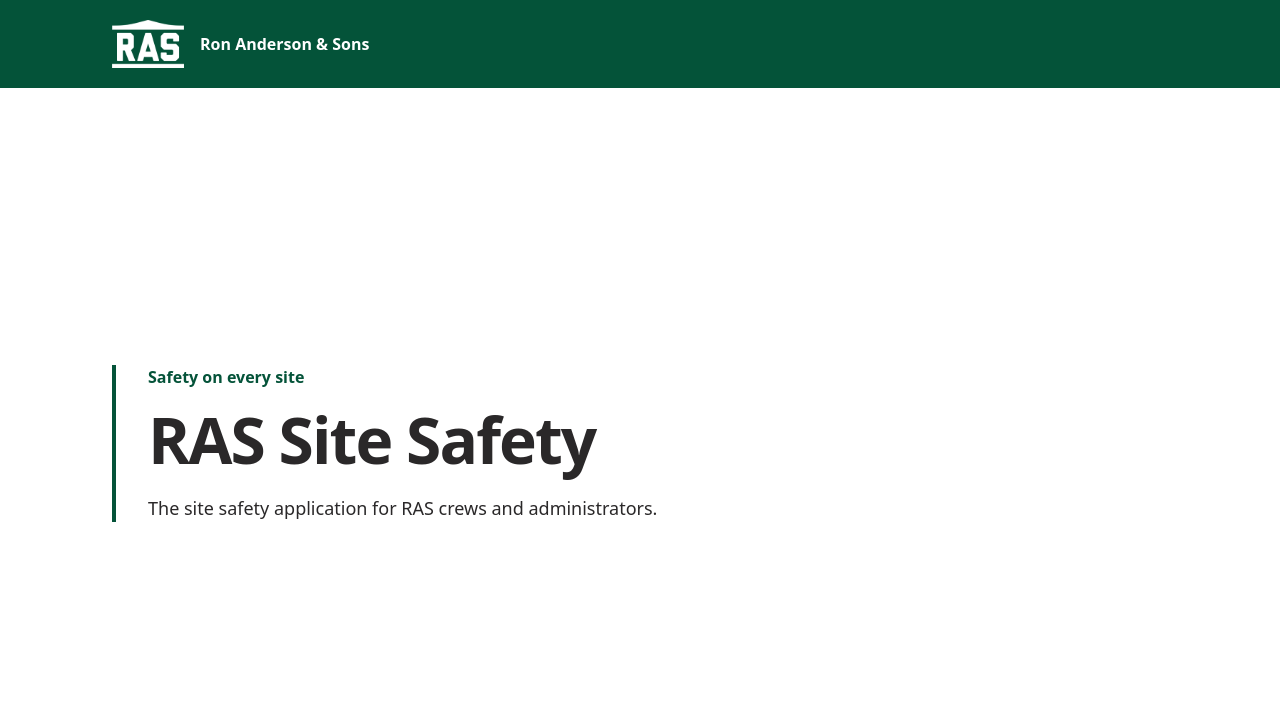
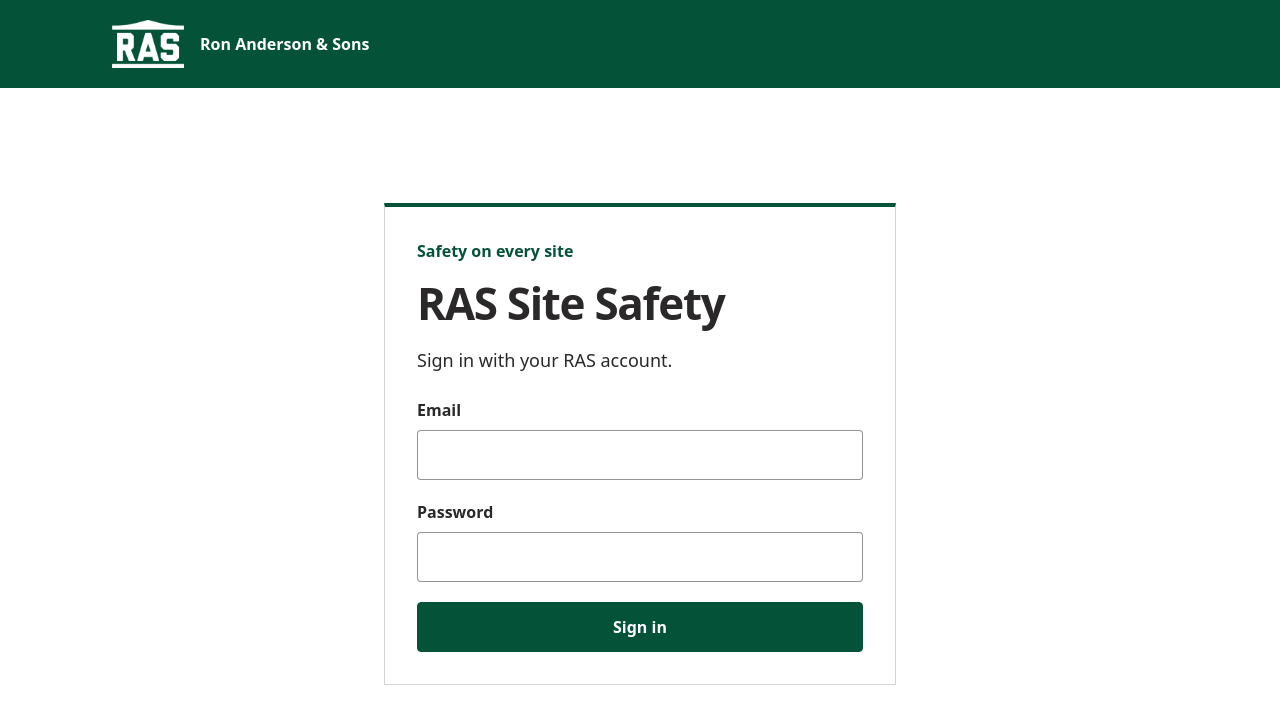
Before and after one commit to MohannadDukhan/ras-safety-app, a React (Vite) app: page / in a window 1280 px wide. Shown: the top 724 px of the page. Built offline with nearby package versions, Linux system fonts and the light colour scheme; no server answers.

Commit message:
feat: add authentication and role-based access

```diff
--- a/src/App.css
+++ b/src/App.css
@@ -38,30 +38,125 @@
   flex: 1;
   display: flex;
   align-items: center;
+  justify-content: center;
   padding-block: 3rem;
 }
 
-.welcome {
-  max-width: 40rem;
-  border-left: 4px solid var(--ras-green);
-  padding-left: clamp(1rem, 4vw, 2rem);
+.entry-panel {
+  width: 100%;
+  max-width: 32rem;
+  padding: clamp(1.25rem, 4vw, 2rem);
+  border: 1px solid rgb(42 40 41 / 20%);
+  border-top: 4px solid var(--ras-green);
 }
 
-.welcome-label {
+.entry-label {
   margin: 0 0 1rem;
   color: var(--ras-green);
   font-weight: 600;
 }
 
-.welcome h1 {
+.entry-panel h1 {
   margin: 0 0 1.25rem;
   font-family: var(--font-heading);
-  font-size: clamp(2.25rem, 6vw, 4rem);
+  font-size: clamp(2rem, 5vw, 2.75rem);
   line-height: 1.1;
   letter-spacing: -0.03em;
 }
 
-.welcome-description {
+.entry-description {
   margin: 0;
   font-size: 1.125rem;
 }
+
+.entry-panel h2 {
+  margin: 1.25rem 0 0.75rem;
+  font-family: var(--font-heading);
+  font-size: 1.375rem;
+  line-height: 1.3;
+  overflow-wrap: anywhere;
+}
+
+.role-label {
+  display: inline-block;
+  margin: 0;
+  padding: 0.25rem 0.75rem;
+  background-color: var(--ras-green);
+  color: var(--ras-white);
+  border-radius: 0.25rem;
+  font-weight: 600;
+}
+
+.login-form {
+  margin-top: 1.5rem;
+}
+
+.login-form fieldset {
+  display: grid;
+  gap: 1.25rem;
+  min-width: 0;
+  margin: 0;
+  padding: 0;
+  border: 0;
+}
+
+.form-field {
+  display: grid;
+  gap: 0.5rem;
+}
+
+.form-field label {
+  font-weight: 600;
+}
+
+.form-field input {
+  width: 100%;
+  min-width: 0;
+  min-height: 3rem;
+  padding: 0.75rem;
+  border: 1px solid rgb(42 40 41 / 50%);
+  border-radius: 0.25rem;
+  font: inherit;
+  color: var(--ras-charcoal);
+  background-color: var(--ras-white);
+}
+
+.app-button {
+  min-height: 3rem;
+  padding: 0.75rem 1.25rem;
+  border: 1px solid var(--ras-green);
+  border-radius: 0.25rem;
+  font: inherit;
+  font-weight: 600;
+  color: var(--ras-white);
+  background-color: var(--ras-green);
+  cursor: pointer;
+}
+
+.app-button:hover:not(:disabled) {
+  background-color: var(--ras-charcoal);
+  border-color: var(--ras-charcoal);
+}
+
+.app-button:focus-visible,
+.form-field input:focus-visible {
+  outline: 3px solid var(--ras-green);
+  outline-offset: 3px;
+}
+
+.app-button:disabled {
+  opacity: 0.65;
+  cursor: wait;
+}
+
+.logout-button {
+  margin-top: 1.5rem;
+}
+
+.error-message {
+  margin: 0;
+  padding: 0.75rem;
+  border-left: 3px solid var(--ras-charcoal);
+  background-color: rgb(42 40 41 / 6%);
+  overflow-wrap: anywhere;
+}
--- a/src/App.tsx
+++ b/src/App.tsx
@@ -1,7 +1,99 @@
+import { useEffect, useState } from 'react'
 import rasLogo from './assets/ras-logo.webp'
+import LoginForm from './LoginForm'
+import { supabase } from './supabase'
 import './App.css'
 
+type Profile = {
+  full_name: string
+  role: 'admin' | 'framer'
+}
+
 function App() {
+  // undefined means Supabase has not restored the initial session yet.
+  const [userId, setUserId] = useState<string | null | undefined>(undefined)
+  const [profile, setProfile] = useState<Profile | null>(null)
+  const [profileError, setProfileError] = useState<string | null>(null)
+  const [isSigningOut, setIsSigningOut] = useState(false)
+  const [logoutError, setLogoutError] = useState<string | null>(null)
+
+  useEffect(() => {
+    let active = true
+    let previousUserId: string | null | undefined
+
+    const { data: { subscription } } = supabase.auth.onAuthStateChange(
+      (_event, session) => {
+        if (!active) return
+
+        const nextUserId = session?.user.id ?? null
+        if (nextUserId !== previousUserId) {
+          previousUserId = nextUserId
+          setProfile(null)
+          setProfileError(null)
+          setLogoutError(null)
+        }
+        setUserId(nextUserId)
+      },
+    )
+
+    return () => {
+      active = false
+      subscription.unsubscribe()
+    }
+  }, [])
+
+  useEffect(() => {
+    if (!userId) return
+
+    let cancelled = false
+
+    async function loadProfile() {
+      try {
+        const { data, error } = await supabase
+          .from('profiles')
+          .select('full_name, role')
+          .eq('id', userId)
+          .maybeSingle()
+
+        if (cancelled) return
+
+        if (error) {
+          setProfileError('Unable to load your profile. Please log out and try signing in again.')
+        } else if (!data) {
+          setProfileError('Your account has no application profile. Contact your administrator.')
+        } else if (data.role !== 'admin' && data.role !== 'framer') {
+          setProfileError('Your account has an unsupported role. Contact your administrator.')
+        } else {
+          setProfile({ full_name: data.full_name, role: data.role })
+        }
+      } catch {
+        if (!cancelled) {
+          setProfileError('Unable to load your profile. Please log out and try signing in again.')
+        }
+      }
+    }
+
+    void loadProfile()
+
+    return () => {
+      cancelled = true
+    }
+  }, [userId])
+
+  async function handleLogout() {
+    setIsSigningOut(true)
+    setLogoutError(null)
+
+    try {
+      const { error } = await supabase.auth.signOut({ scope: 'local' })
+      if (error) setLogoutError('Unable to log out. Please try again.')
+    } catch {
+      setLogoutError('Unable to log out. Please try again.')
+    } finally {
+      setIsSigningOut(false)
+    }
+  }
+
   return (
     <div className="app-shell">
       <header className="app-header">
@@ -12,13 +104,44 @@
       </header>
 
       <main className="app-main">
-        <div className="welcome">
-          <p className="welcome-label">Safety on every site</p>
-          <h1>RAS Site Safety</h1>
-          <p className="welcome-description">
-            The site safety application for RAS crews and administrators.
-          </p>
-        </div>
+        <section className="entry-panel" aria-labelledby="app-title">
+          <p className="entry-label">Safety on every site</p>
+          <h1 id="app-title">RAS Site Safety</h1>
+
+          {userId === undefined ? (
+            <p role="status">Checking your session...</p>
+          ) : userId === null ? (
+            <LoginForm />
+          ) : (
+            <>
+              {profileError ? (
+                <p className="error-message" role="alert">{profileError}</p>
+              ) : profile ? (
+                <>
+                  <p className="role-label">{profile.role === 'admin' ? 'Admin' : 'Framer'}</p>
+                  <h2>Welcome, {profile.full_name}</h2>
+                  <p className="entry-description">
+                    {profile.role === 'admin'
+                      ? 'Admin dashboard coming next'
+                      : 'Safety form coming next'}
+                  </p>
+                </>
+              ) : (
+                <p role="status">Loading your profile...</p>
+              )}
+
+              {logoutError && <p className="error-message" role="alert">{logoutError}</p>}
+              <button
+                className="app-button logout-button"
+                type="button"
+                onClick={handleLogout}
+                disabled={isSigningOut}
+              >
+                {isSigningOut ? 'Logging out...' : 'Log out'}
+              </button>
+            </>
+          )}
+        </section>
       </main>
     </div>
   )
--- /dev/null
+++ b/src/LoginForm.tsx
@@ -0,0 +1,78 @@
+import { useState, type SubmitEvent } from 'react'
+import { supabase } from './supabase'
+
+function LoginForm() {
+  const [email, setEmail] = useState('')
+  const [password, setPassword] = useState('')
+  const [isSubmitting, setIsSubmitting] = useState(false)
+  const [errorMessage, setErrorMessage] = useState<string | null>(null)
+
+  async function handleSubmit(event: SubmitEvent<HTMLFormElement>) {
+    event.preventDefault()
+    setIsSubmitting(true)
+    setErrorMessage(null)
+
+    try {
+      const { error } = await supabase.auth.signInWithPassword({
+        email: email.trim(),
+        password,
+      })
+
+      if (error) {
+        setErrorMessage(
+          error.code === 'invalid_credentials'
+            ? 'Email or password is incorrect.'
+            : 'Sign-in failed. Please try again or contact your administrator.',
+        )
+      } else {
+        setPassword('')
+      }
+    } catch {
+      setErrorMessage('Unable to connect. Please try again.')
+    } finally {
+      setIsSubmitting(false)
+    }
+  }
+
+  return (
+    <>
+      <p className="entry-description">Sign in with your RAS account.</p>
+      <form className="login-form" onSubmit={handleSubmit} aria-busy={isSubmitting}>
+        <fieldset disabled={isSubmitting}>
+          <div className="form-field">
+            <label htmlFor="email">Email</label>
+            <input
+              id="email"
+              name="email"
+              type="email"
+              autoComplete="username"
+              autoCapitalize="none"
+              spellCheck={false}
+              required
+              value={email}
+              onChange={(event) => setEmail(event.target.value)}
+            />
+          </div>
+          <div className="form-field">
+            <label htmlFor="password">Password</label>
+            <input
+              id="password"
+              name="password"
+              type="password"
+              autoComplete="current-password"
+              required
+              value={password}
+              onChange={(event) => setPassword(event.target.value)}
+            />
+          </div>
+          {errorMessage && <p className="error-message" role="alert">{errorMessage}</p>}
+          <button className="app-button" type="submit">
+            {isSubmitting ? 'Signing in...' : 'Sign in'}
+          </button>
+        </fieldset>
+      </form>
+    </>
+  )
+}
+
+export default LoginForm
```
